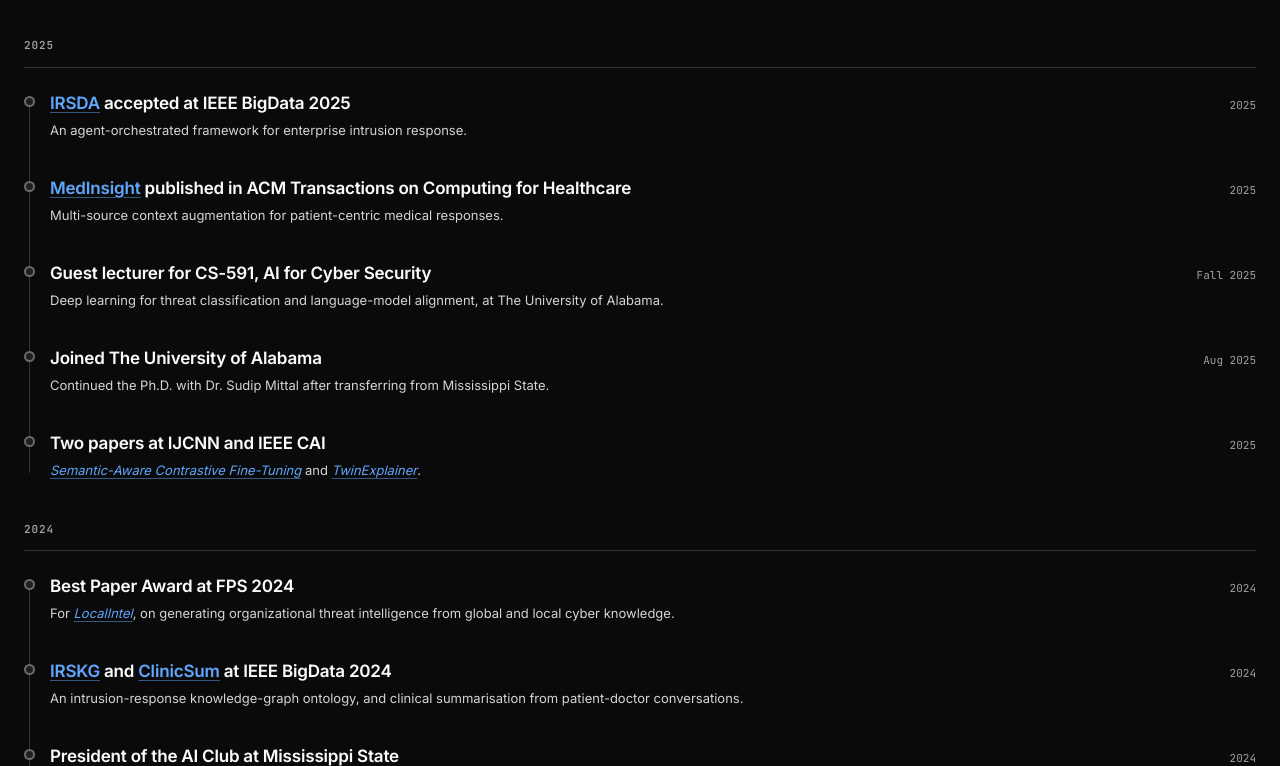
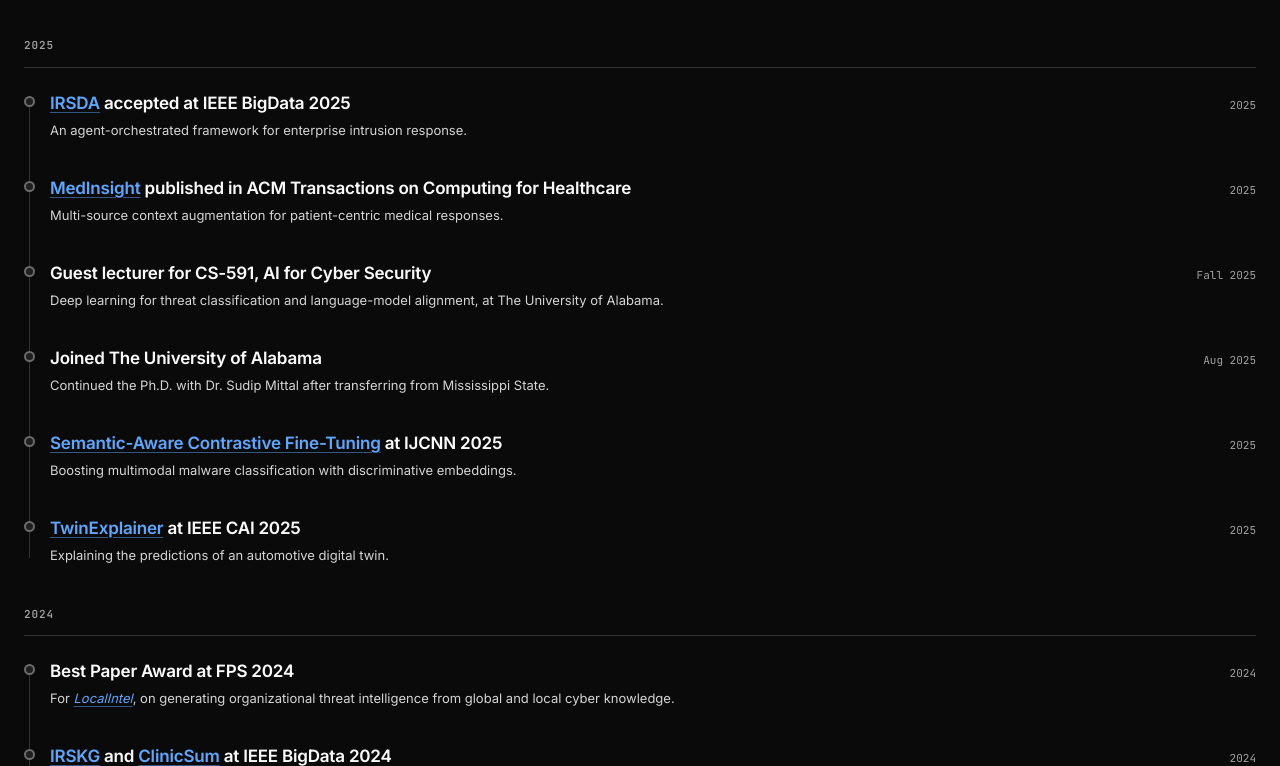
Before and after one commit to shaswata09/shaswata09.github.io, a plain HTML site: page news.html in a window 1280 px wide. Shown: the part 767-1533 px from the top of the page. Drawn offline with Linux system fonts and the light colour scheme.

Commit message:
News fix

```diff
--- a/news.html
+++ b/news.html
@@ -336,15 +336,30 @@
                 </div>
                 <div class="tl__item reveal">
                   <div class="tl__head">
-                    <h3 class="tl__org">Two papers at IJCNN and IEEE CAI</h3>
+                    <h3 class="tl__org">
+                      <a class="paper-link" href="https://arxiv.org/abs/2504.21028" target="_blank" rel="noopener">Semantic-Aware Contrastive Fine-Tuning</a> at IJCNN 2025
+                    </h3>
                     <span class="tl__date">2025</span>
                   </div>
                   <p
                     class="tl__role"
                     style="font-weight: 400; color: var(--text-2)"
                   >
-                    <em><a class="paper-link" href="https://arxiv.org/abs/2504.21028" target="_blank" rel="noopener">Semantic-Aware Contrastive Fine-Tuning</a></em> and
-                    <em><a class="paper-link" href="https://ieeexplore.ieee.org/document/11050678" target="_blank" rel="noopener">TwinExplainer</a></em>.
+                    Boosting multimodal malware classification with discriminative embeddings.
+                  </p>
+                </div>
+                <div class="tl__item reveal">
+                  <div class="tl__head">
+                    <h3 class="tl__org">
+                      <a class="paper-link" href="https://ieeexplore.ieee.org/document/11050678" target="_blank" rel="noopener">TwinExplainer</a> at IEEE CAI 2025
+                    </h3>
+                    <span class="tl__date">2025</span>
+                  </div>
+                  <p
+                    class="tl__role"
+                    style="font-weight: 400; color: var(--text-2)"
+                  >
+                    Explaining the predictions of an automotive digital twin.
                   </p>
                 </div>
               </div>
```
